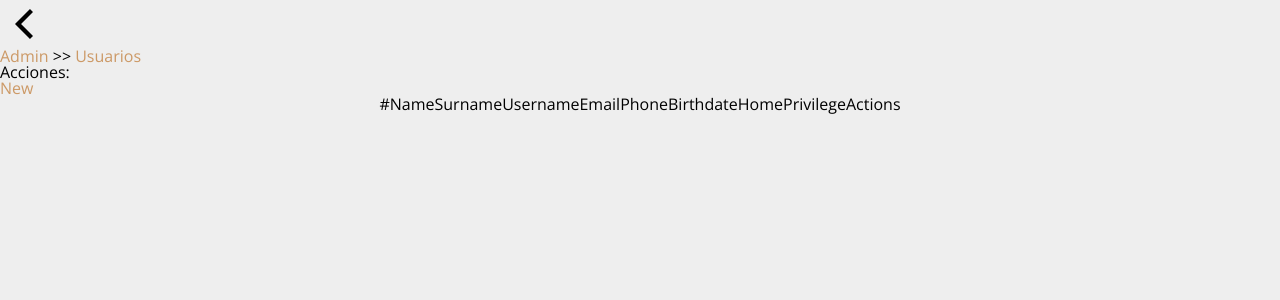
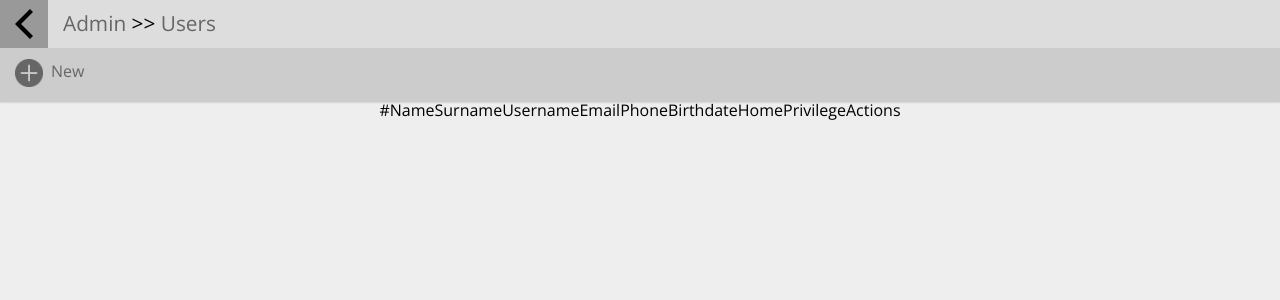
Before and after one commit to teeach/teeach, a PHP site: page /pl_panel/admin/users.php?action in a window 1280 px wide. Shown: the top 300 px of the page. Run offline with PHP 8.4, Linux system fonts and the light colour scheme; data that the repository does not hold is empty.

Commit message:
Múltiples añadidos (XIV)

```diff
--- a/core.php
+++ b/core.php
@@ -61,6 +61,10 @@
             $username = $row['username'];
             $profile_photo = $row['photo'];
 
+            if ($profile_photo = " ") {
+                $profile_photo = "../../src/ico/user.png";
+            }
+
             //Main Menu
             echo '
             <header>
@@ -68,7 +72,7 @@
                     <ul>
                         <li><a href="index.php">'._("Index").'</a></li>
                         <li>
-                            <a href="../admin">'._("Groups").'</a>
+                            <a href="#">'._("Groups").'</a>
                             <ul>';
                                 $query = $con->query("SELECT * FROM pl_groupuser WHERE user_h='$h'")or die("Query error!");
                                 while($row1 = mysqli_fetch_array($query)) {
--- a/pl_panel/admin/users.php
+++ b/pl_panel/admin/users.php
@@ -48,7 +48,7 @@
 		$action = $_GET['action'];
 		if ($action == "new") {
 			echo '
-				<a href="index.php"><img src="../../src/ico/back.svg" alt="Atrás" class="btn_back"></a><h2><a href="index.php">Admin</a> >> <a href="users.php?action">Usuarios</a></h2>
+				<a href="users.php?action"><img src="../../src/ico/back.svg" alt="Atrás" class="btn_back"></a>
 				<table style="padding: 20px;">
 				<form name="cu" method="post" action="users.php?action=success" autocomplete="off">
 					<tr><td><label for="usr">'._("Usuario: ").'</label></td><td><input type="text" name="user" required onfocus="display_txt1()" onblur="hide_txt1()"/></td></tr>
@@ -159,12 +159,20 @@
 
 		} else {
 
-			echo '<a href="index.php"><img src="../../src/ico/back.svg" alt="Atrás" class="btn_back"></a><h2><a href="index.php">Admin</a> >> <a href="users.php?action">Usuarios</a></h2>
+			echo '
+			<div class="admin_header">
 
-			<ul class="submenu">
-                            <b>Acciones: </b>
-                            <a href="users.php?action=new"><li>'._("New").'</li></a>
-                        </ul>
+				<div class="admin_hmenu">
+					<a href="index.php"><img src="../../src/ico/back.svg" alt="Atrás" class="btn_back"></a>
+					<h2><a href="index.php">Admin</a> >> <a href="users.php?action">'._("Users").'</a></h2>
+                </div>
+
+				<div class="submenu">
+					<ul>
+                    	<a href="users.php?action=new"><li><img src="../../src/ico/add.png">'._("New").'</li></a>
+                	</ul>
+                </div>
+            </div>
 			<center>
                             <table class="table">
                                     <thead>
--- a/pl_panel/usr/diary.php
+++ b/pl_panel/usr/diary.php
@@ -1,14 +1,15 @@
 <?php
 	include("../../core.php");
-	include("../../usr.php");
+	$System = new System("../../config.json");
 ?>
 
 <!DOCTYPE html>
 <html lang="es">
 <head>
 	<meta charset="UTF-8">
-	<title><?php echo "Hola, $usr_name | Teeach"; ?></title>
+	<title>Coming soon</title>
 	<link rel="stylesheet" href="../../src/css/main.css">
+	<?php $System->set_head(); ?>
 </head>
 <body>
 	<?php
--- a/src/css/main.css
+++ b/src/css/main.css
@@ -316,7 +316,8 @@ header a:hover {
     font-size: 13px;
 }
 
-/*Admin panel*/
+/* User Menu
+   =========================================================== */
 #admin_menu {
     padding: 10px;
 }
@@ -341,17 +342,83 @@ header a:hover {
     padding-right: 10px;
 }
 
+/*Header Admin Panel*/
+
+.admin_header {
+    box-shadow: 0 0 2px #aaa;
+}
+
 .btn_back {
     width: 48px;
     height: 48px;
     opacity: 0.7;
     cursor: pointer;
+    margin-right: 15px;
+    float: left;
+    background-color: #999;
     vertical-align: middle;
+    display: inline-block;
 }
 
 .btn_back:hover {
     opacity: 1;
 }
+
+.admin_hmenu {
+    background-color: #ddd;
+    width: 100%;
+    height: 48px;
+    float: left;
+}
+
+.admin_hmenu h2 {
+    padding-top: 13px;
+    color: #000;
+    font-size: 1.3rem;
+}
+
+.admin_hmenu a {
+    color: #666;
+}
+
+.admin_hmenu a:hover {
+    color: #000;
+    text-decoration: none;
+}
+
+
+/* Submenu */
+
+.submenu {
+    display: inline-block;
+    background-color: #ccc;
+    width: 100%;
+}
+
+.submenu a {
+    display: inline-block;
+    color: #666;
+    padding: 15px;
+    vertical-align: middle;
+}
+
+.submenu a:hover {
+    color: #000;
+    background-color: #aaa;
+}
+
+.submenu li {
+    display: inline-block;
+}
+
+.submenu li img {
+    width: 28px;
+    height: 28px;
+    float: left;
+    margin-right: 8px;
+    margin-top: -4px;
+}
+
 
 /* Ventanta Profile */
 
```
Also changed, not shown: pl_panel/admin/categories.php (+15 -10 lines), pl_panel/admin/groups.php (+20 -14 lines), pl_panel/admin/posts.php (+12 -5 lines), pl_panel/admin/settings.php (+7 -2 lines), src/ico/add.png (added), 1 other file.
